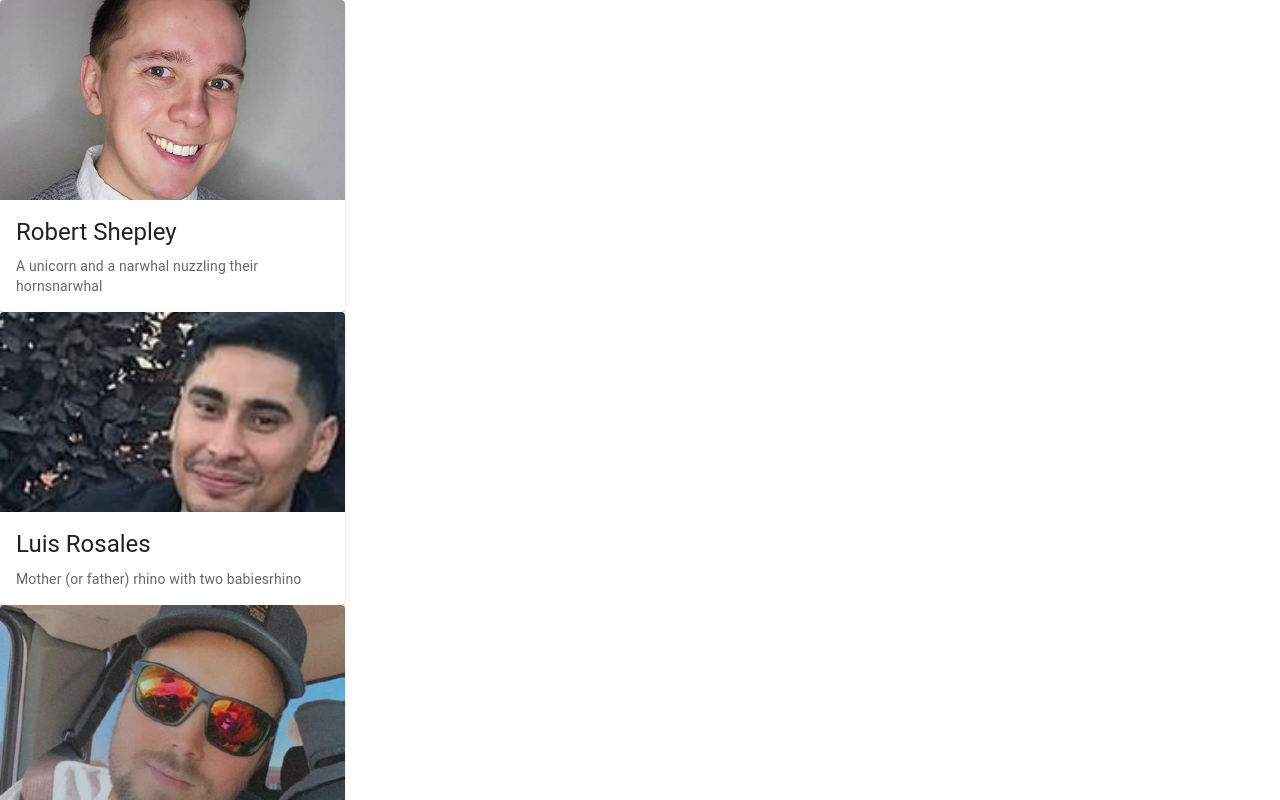
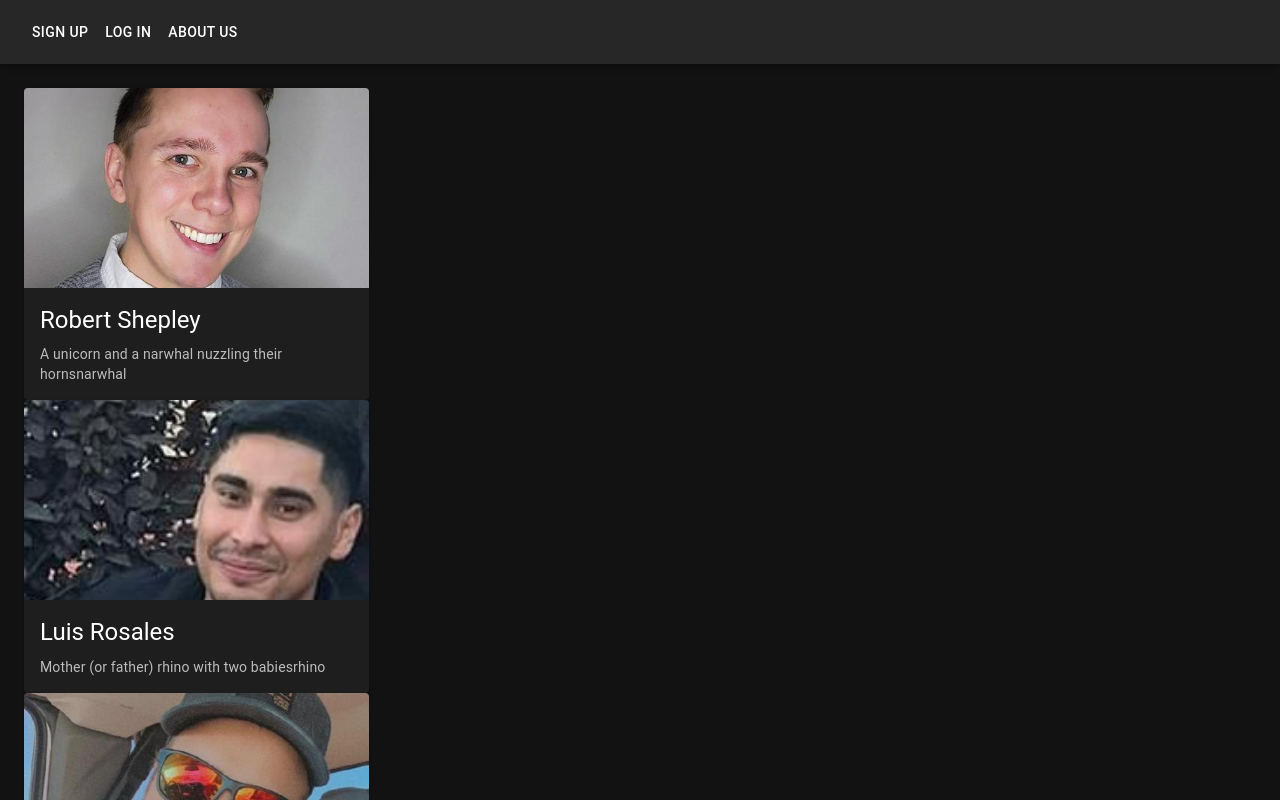
Before and after one commit to Windows-Extreme/based-coin, a React (Create React App) app: page /about in a window 1280 px wide. Shown: the top 800 px of the page. Built offline with nearby package versions, Linux system fonts and the light colour scheme; no server answers.

Commit message:
Refine styling and implement default dark mode.

```diff
--- a/src/AboutUs.js
+++ b/src/AboutUs.js
@@ -1,10 +1,7 @@
 import React from "react";
 import ProfileCard from './ProfileCard';
 import DevProfiles from './DevProfiles.json';
-
-
-
-
+import {UnsignedLayout} from './components/unsigned-layout';
 
 class AboutUs extends React.Component {
 
@@ -24,7 +21,9 @@ class AboutUs extends React.Component {
 
     return (
       <>
-        {this.profile}
+        <UnsignedLayout>
+          {this.profile}
+        </UnsignedLayout>
       </>
     );
   }
--- a/src/App.js
+++ b/src/App.js
@@ -6,7 +6,6 @@ import { PublicPage } from './pages/public-page.js';
 import { HomePage } from './pages/home-page.js';
 import './App.css';
 import AboutUs from './AboutUs.js';
-
 
 function App() {
   const {
--- a/src/components/navbar.js
+++ b/src/components/navbar.js
@@ -4,7 +4,8 @@ import Toolbar from '@mui/material/Toolbar';
 import { SignupButton } from './navbuttons/signup-button'
 import { LoginButton } from './navbuttons/login-button';
 import { LogoutButton } from './navbuttons/logout-button';
-import { NavLink } from 'react-router-dom';
+import { Link } from 'react-router-dom';
+import Button from '@mui/material/Button'
 
 export const Navbar = () => {
   const { isAuthenticated } = useAuth0();
@@ -20,16 +21,17 @@ export const Navbar = () => {
       {isAuthenticated && (
         <>
         <LogoutButton />
-        <NavLink
+        <Button color='inherit'
+        component={Link}
         to='/home'
-        end
-        >Home</NavLink>
+        >Home</Button>
         </>
       )}
-      <NavLink
+      <Button
+        color='inherit'
+        component={Link}
         to='/about'
-        end
-        >About Us</NavLink>
+        >About Us</Button>
     </Toolbar>
   )
 }
--- a/src/components/page-layout.js
+++ b/src/components/page-layout.js
@@ -1,6 +1,7 @@
 import React from 'react';
 import Box from '@mui/material/Box'
 import Drawer from '@mui/material/Drawer'
+import { ThemeProvider, createTheme } from '@mui/material/styles';
 import CssBaseline from '@mui/material/CssBaseline'
 import AppBar from '@mui/material/AppBar'
 import ToolBar from '@mui/material/Toolbar'
@@ -8,10 +9,17 @@ import List from '@mui/material/List'
 import Typography from '@mui/material/Typography'
 import { Navbar } from './navbar';
 
-export const PageLayout = ({ children }) => {
+const darkTheme = createTheme({
+  palette: {
+    mode: 'dark',
+  },
+});
+
+export function PageLayout({ children }) {
   const drawerWidth = 240;
   return (
     <Box sx={{ display: 'flex' }}>
+      <ThemeProvider theme={darkTheme}>
         <CssBaseline />
         <AppBar
           position="fixed"
@@ -38,6 +46,7 @@ export const PageLayout = ({ children }) => {
         <ToolBar />
           {children}
         </Box>
+      </ThemeProvider>
     </Box>
   )
 }
--- a/src/components/unsigned-layout.js
+++ b/src/components/unsigned-layout.js
@@ -1,5 +1,6 @@
 import React from 'react';
 import Box from '@mui/material/Box'
+import { ThemeProvider, createTheme } from '@mui/material/styles';
 import CssBaseline from '@mui/material/CssBaseline'
 import AppBar from '@mui/material/AppBar'
 import ToolBar from '@mui/material/Toolbar'
@@ -7,10 +8,16 @@ import List from '@mui/material/List'
 import Typography from '@mui/material/Typography'
 import { Navbar } from './navbar';
 
+const darkTheme = createTheme({
+  palette: {
+    mode: 'dark',
+  },
+});
 
 export const UnsignedLayout = ({ children }) => {
   return (
     <Box sx={{ display: 'flex' }}>
+      <ThemeProvider theme={darkTheme}>
         <CssBaseline />
         <AppBar
           position="fixed"
@@ -25,6 +32,7 @@ export const UnsignedLayout = ({ children }) => {
           <ToolBar />
           {children}
         </Box>
+      </ThemeProvider>
     </Box>
   )
 }
--- a/src/index.js
+++ b/src/index.js
@@ -2,7 +2,6 @@ import React from 'react';
 import ReactDOM from 'react-dom/client';
 import './index.css';
 import App from './App';
-import { Auth0Provider } from '@auth0/auth0-react';
 import { BrowserRouter } from 'react-router-dom';
 import { Auth0ProviderWithRedirectCallback } from './Auth0ProviderWithRedirectCallback';
 
```
Also changed, not shown: src/pages/AboutUs.js (deleted, +0 -19 lines). Lines whose indentation alone changed are shown as unchanged.
